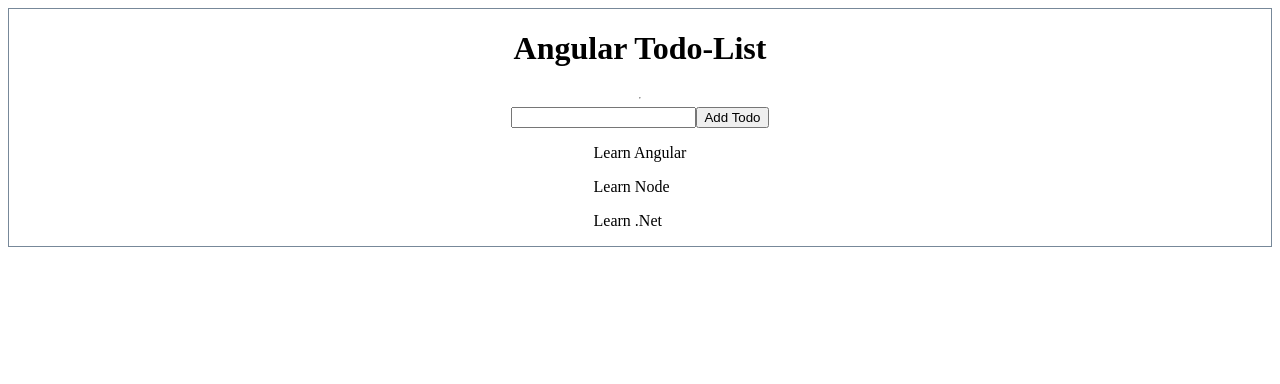
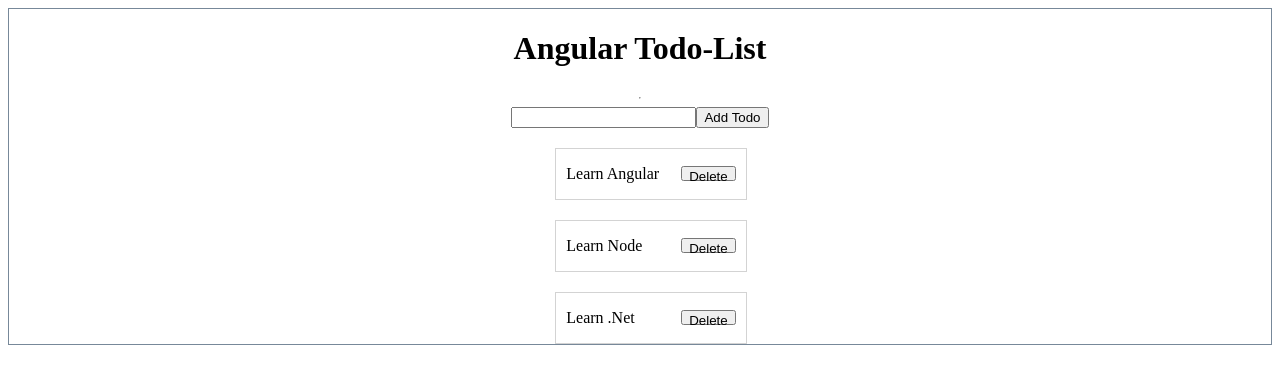
Before and after one commit to angeltorgon/angular-todo-list, an Angular app: page / in a window 1280 px wide. Shown: the top 384 px of the page. Built offline with nearby package versions, Linux system fonts and the light colour scheme.

Commit message:
add button to todo component

```diff
--- a/src/app/todo-list/todo-list.component.html
+++ b/src/app/todo-list/todo-list.component.html
@@ -1 +1,3 @@
-<p *ngFor="let todo of todos">{{todo}}</p>
+<div *ngFor="let todo of todos">
+  <todo [todo]="todo"></todo>
+</div>
--- a/src/app/todo/todo.component.css
+++ b/src/app/todo/todo.component.css
@@ -0,0 +1,14 @@
+.todo {
+    width: 100%;
+    display: flex;
+    justify-content: space-between;
+    align-items: center;
+    border: 1px solid lightgrey;
+    height: 30px;
+    padding: 10px;
+    margin-top: 20px;
+}
+
+button {
+    height: 15px;
+}
--- a/src/app/todo/todo.component.html
+++ b/src/app/todo/todo.component.html
@@ -1,3 +1,4 @@
-<p>
-  todo works!
-</p>
+<div class="todo">
+  <p>{{todo}}</p>
+  <button>Delete</button>
+</div>
--- a/src/app/todo/todo.component.ts
+++ b/src/app/todo/todo.component.ts
@@ -1,11 +1,13 @@
-import { Component, OnInit } from '@angular/core';
+import { Component, OnInit, Input } from '@angular/core';
 
 @Component({
-  selector: 'app-todo',
+  selector: 'todo',
   templateUrl: './todo.component.html',
   styleUrls: ['./todo.component.css']
 })
 export class TodoComponent implements OnInit {
+
+  @Input('todo') todo: string;
 
   constructor() { }
 
```
